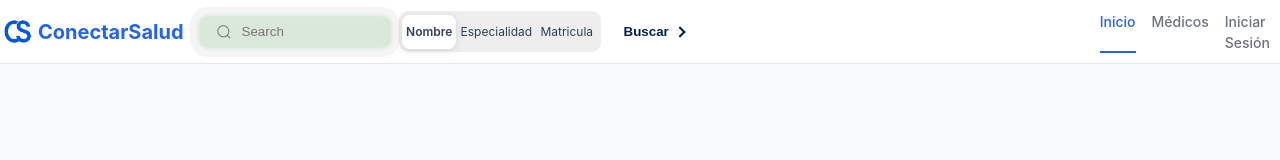
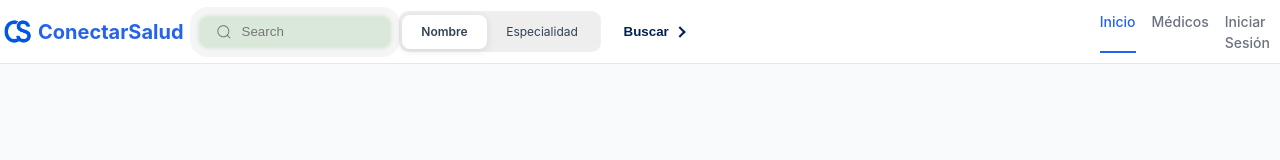
Before and after one commit to nicotorboli/Conectar-Salud, a React (Vite) app in the folder frontend/: page / in a window 1280 px wide. Shown: the top 160 px of the page. Built offline with nearby package versions, Linux system fonts and the light colour scheme.

Commit message:
Fixed: Eliminado buscar x matricula

```diff
--- a/frontend/src/components/search/SearchBar.jsx
+++ b/frontend/src/components/search/SearchBar.jsx
@@ -46,16 +46,6 @@ import { useState } from "react";
             />
             <span className="name">Especialidad</span>
           </label>
-          <label className="radio">
-            <input
-              type="radio"
-              name="radio"
-              value="Matricula"
-              checked={searchOption === "Matricula"}
-              onChange={(e) => setSearchOption(e.target.value)}
-            />
-            <span className="name">Matricula</span>
-          </label>
         </div>
         <button onClick={handleSearch}>
           Buscar
```
